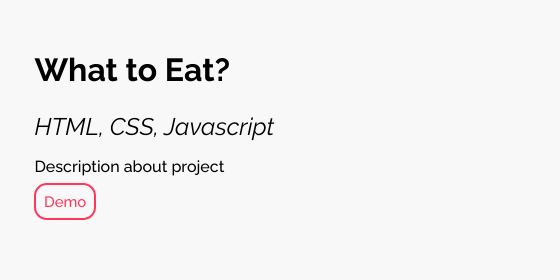
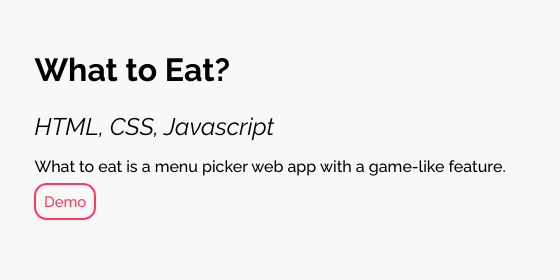
Before and after one commit to doomdooms/doomdooms.github.io, a plain HTML site: page index.html in a window 1280 px wide. Shown: the part 1045-1325 px from the top of the page, 512-1072 px from the left. Drawn offline with Linux system fonts and the light colour scheme.

Commit message:
Added description

```diff
--- a/index.html
+++ b/index.html
@@ -37,7 +37,7 @@
             <div>
                 <h1>What to Eat?</h1>
                 <p class="topic">HTML, CSS, Javascript</p>
-                <p>Description about project</p>
+                <p>What to eat is a menu picker web app with a game-like feature. </p>
                 <a class="_button" href="whattoeat.html">Demo</a>
             </div>
         </div>
```
